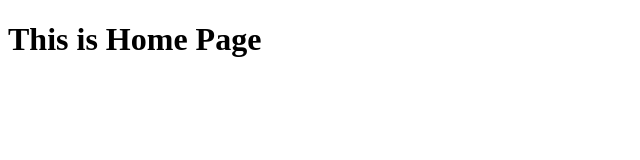
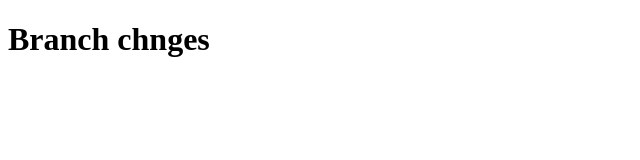
Before and after one commit to pateldenish4u/Project-2, a plain HTML site: page index.html in a window 1280 px wide. Shown: the whole page, without its empty margins (0-640 px from the left). Drawn offline with Linux system fonts and the light colour scheme.

Commit message:
Heading Changes

```diff
--- a/index.html
+++ b/index.html
@@ -7,6 +7,6 @@
     <title>Project-1</title>
 </head>
 <body>
-    <h1>This is Home Page</h1>
+    <h1>Branch chnges</h1>
     </body>
 </html>
```
